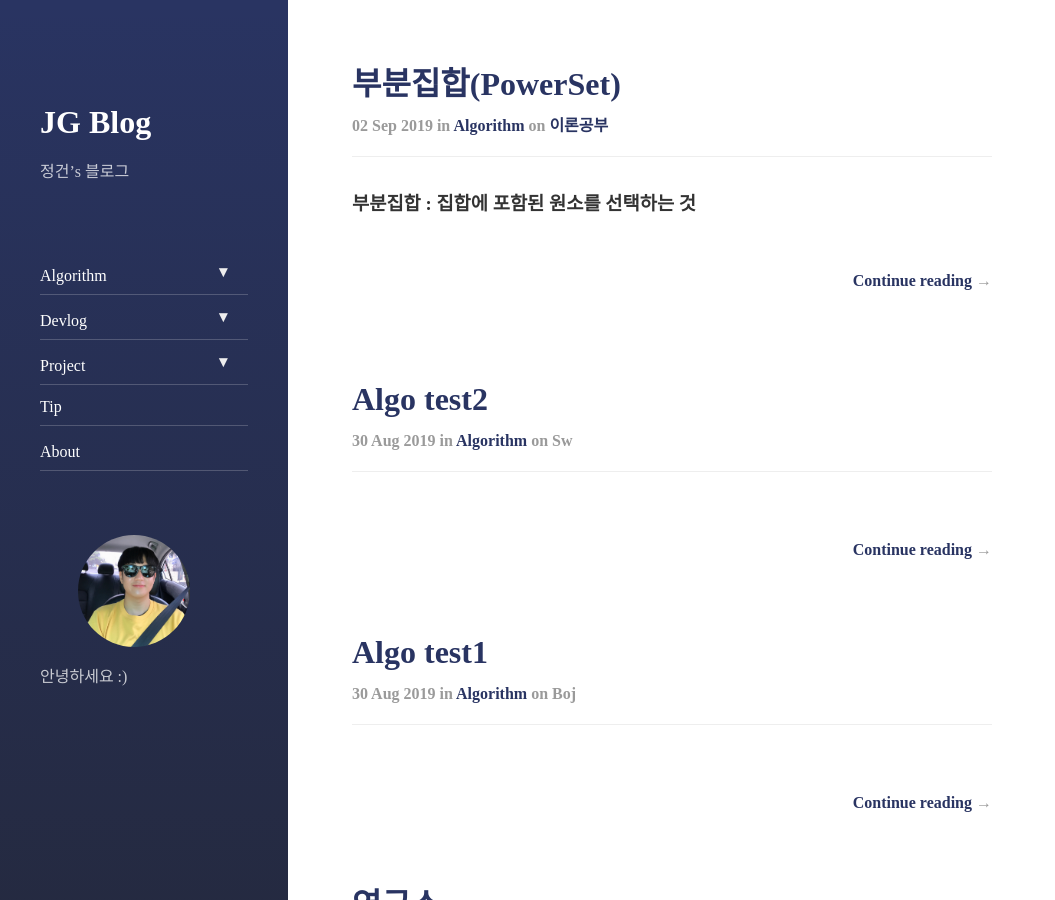
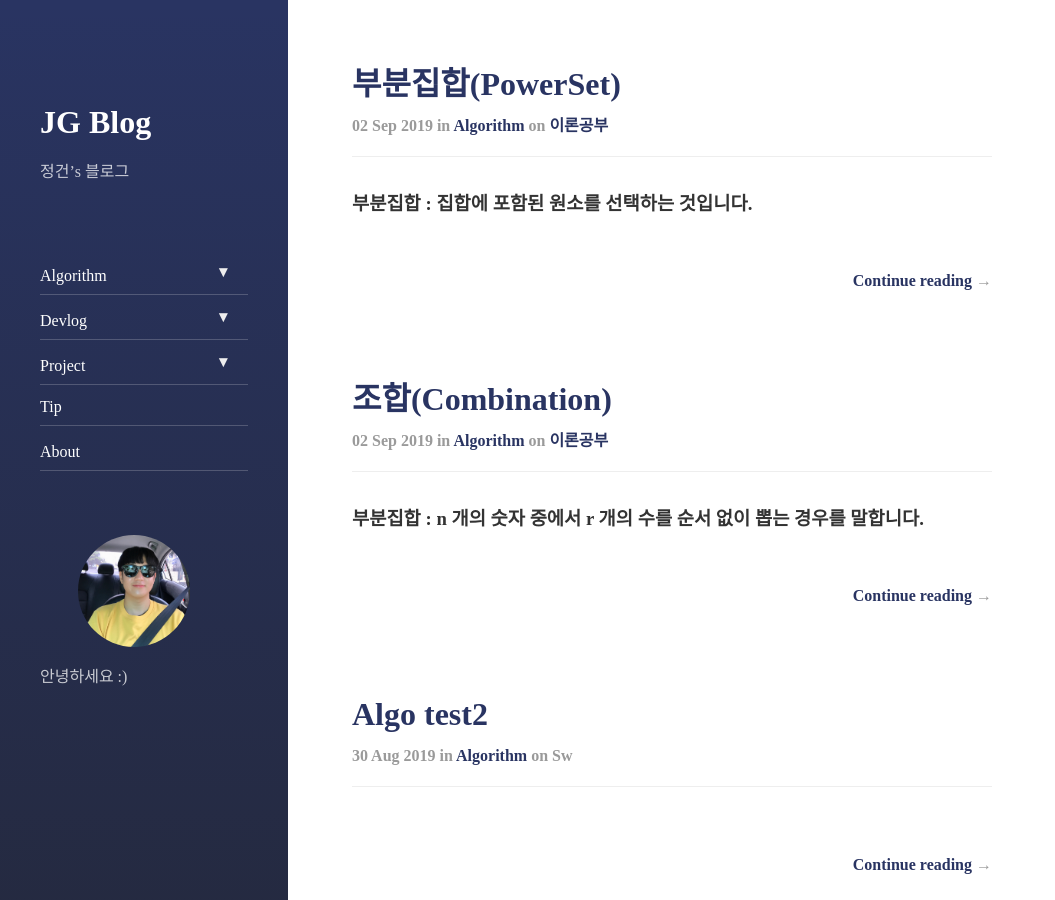
Before and after one commit to ini080/ini080.github.io, a Jekyll site: the page built from index.html, in a window 1280 px wide and 900 px high. Shown: the whole window, without its empty margins (0-1055 px from the left). Built offline with Jekyll 4.4.1, drawn with Linux system fonts in a browser that asks for light colours; nearby versions of some CDN libraries; the list of posts is cut into pages by our own code.

Commit message:
Add Post combination

````diff
--- /dev/null
+++ b/_posts/2019-09-02-algo-theory-Combination.md
@@ -0,0 +1,60 @@
+---
+layout: post
+title:  "조합(Combination)"
+subtitle:   "Combination"
+categories: Algorithm
+tags: theory
+---
+
+### 부분집합 :  n 개의 숫자 중에서 r 개의 수를 순서 없이 뽑는 경우를 말합니다.
+
+예) [1, 2, 3] 이란 숫자 배열에서 2 개의 수를 순서 없이 뽑으면
+
+[1, 2]
+[1, 3]
+[2, 3]
+
+이렇게 3 개가 나옵니다.
+순열을 뽑았을 때 나오는 [2, 1] [3, 1] [3, 2] 등은 중복이라 제거됩니다.
+
+
+```java
+public class Combination {
+    public static void main(String[] args) {
+    	// 5개중 3개 뽑기
+        combination(new int[] {1,2,3,4,5}, new int[3], 0, 0);
+    }
+
+    static void combination(int[] arr, int[] temp, int n, int r) {
+        if(n == temp.length) {
+            for(int i = 0; i < temp.length; i++) {
+                System.out.print(temp[i] + " ");
+            }
+            System.out.println();
+            return ;
+        }
+
+        if(r == arr.length)  return ;
+
+        // 선택 안하고 가기
+        combination(arr, temp, n, r+1);
+
+        //선택 하고 가기
+        temp[n] = arr[r];
+        combination(arr, temp, n+1, r+1);
+    }
+}
+```
+
+```java
+3 4 5
+2 4 5
+2 3 5
+2 3 4
+1 4 5
+1 3 5
+1 3 4
+1 2 5
+1 2 4
+1 2 3
+```
--- a/_posts/2019-09-02-algo-theory-PowerSet.md
+++ b/_posts/2019-09-02-algo-theory-PowerSet.md
@@ -7,13 +7,13 @@ tags: theory
 
 ---
 
-### 부분집합 : 집합에 포함된 원소를 선택하는 것
+### 부분집합 : 집합에 포함된 원소를 선택하는 것입니다.
 
 예) {1,2,3} 의 부분 집합
 
 {},{1},{2},{3},{1,2},{1,3},{2,3},{1,2,3}
 
-=> 공집합 + 1개의 원소를 가지는 집합 + 2개의 원소를 가지는 집합 + 3개의 원소를 가지는 집합 => 각각은 조합 원소의 값과 같음 (3C0+3C1+3C2+3C3)
+=> 공집합 + 1개의 원소를 가지는 집합 + 2개의 원소를 가지는 집합 + 3개의 원소를 가지는 집합 => 각각은 조합 원소의 값과 같습니다 (3C0+3C1+3C2+3C3)
 
 ```java
 static void powerSet(int[] arr, boolean[] visited, int n, int idx) {
````
